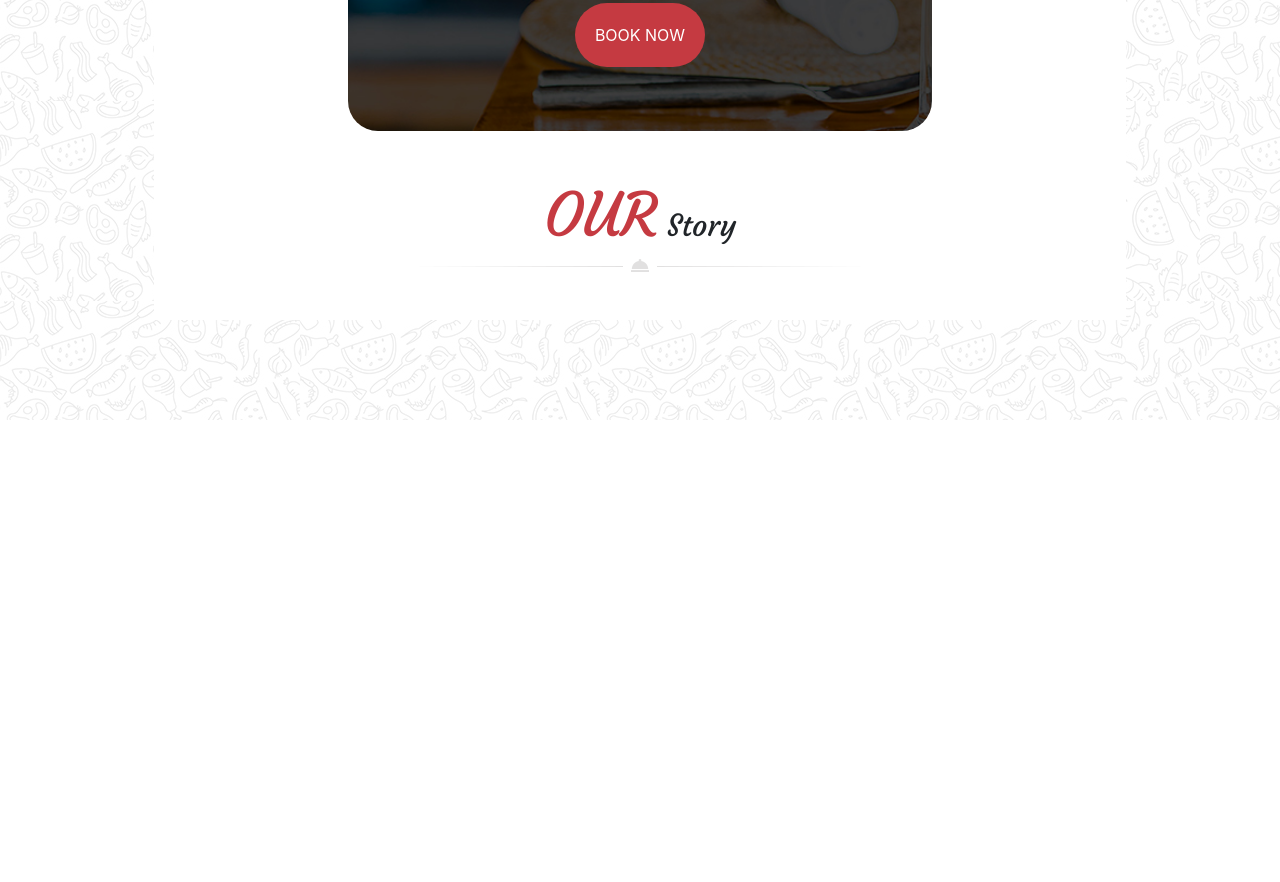
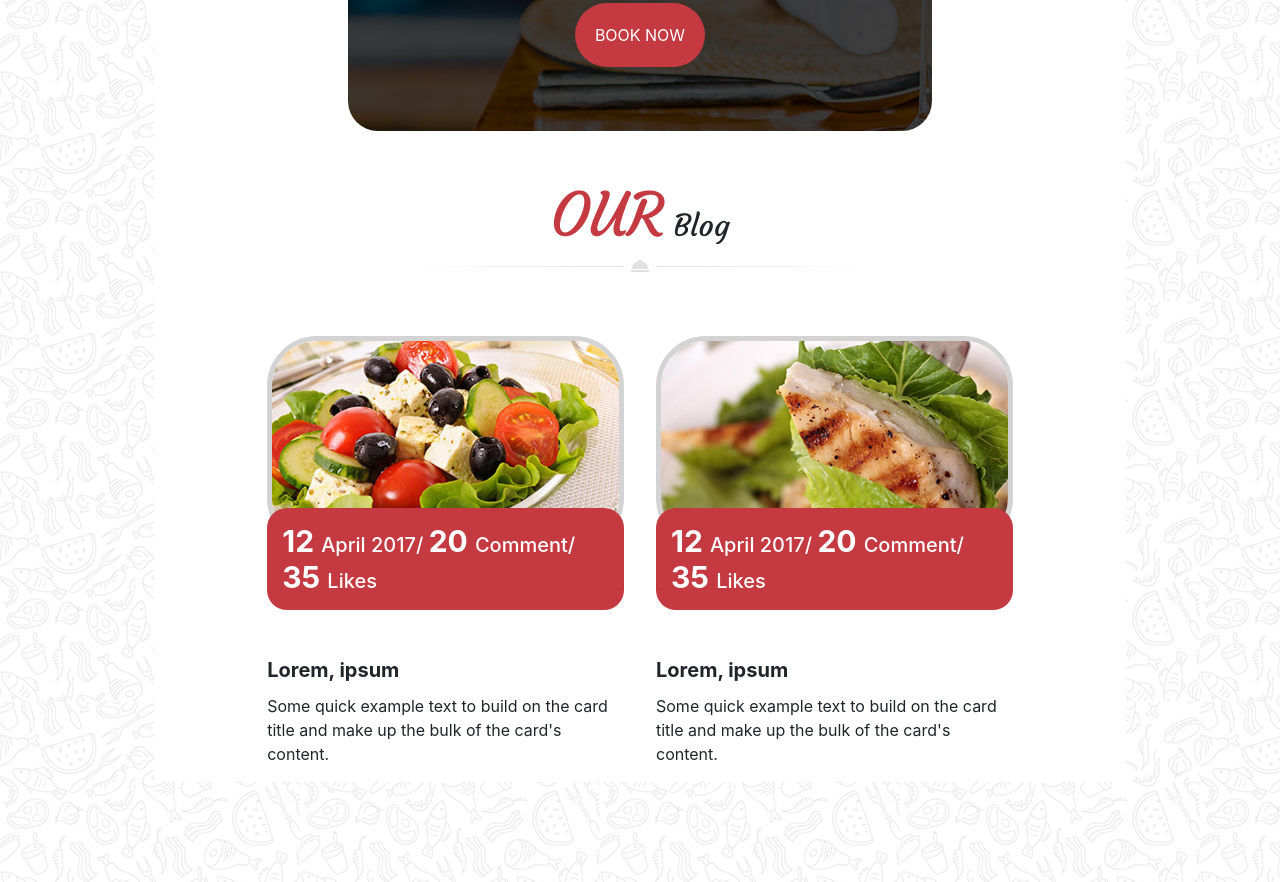
Before and after one commit to KevinTanghe/Site-du-chef, a plain HTML site: page index.html in a window 1280 px wide. Shown: the part 4898-5780 px from the top of the page. Before the commit the page ends 5318 px from the top, so only its background shows below. Drawn offline with nearby package versions, Linux system fonts and the light colour scheme; files whose address does not match are found by name.

Commit message:
Fin de la section blog

```diff
--- a/index.html
+++ b/index.html
@@ -615,7 +615,7 @@
         <div id="titreBookTable">
             <img src="./public/images/box-left-top-grey.png" alt="">
             <div>
-                <h2 class="text-center familyCourg"><span class="spanOur">OUR</span> Story</h2>
+                <h2 class="text-center familyCourg"><span class="spanOur">OUR</span> Your Table</h2>
                 <img src="./public/images/decoration_line.png" alt="">
             </div>
             <img src="./public/images/box-right-top-grey.png" alt="">
@@ -679,10 +679,28 @@
                 </form>
             </div>
             <div>
-                <h2 class="text-center familyCourg pt-5"><span class="spanOur">OUR</span> Story</h2>
+                <h2 class="text-center familyCourg pt-5"><span class="spanOur">OUR</span> Blog</h2>
             </div>
             <div class="d-flex justify-content-center pb-5">
                 <img src="./public/images/decoration_line.png" alt="">
+            </div>
+            <div id="sectionBlog">
+                <div class="p-3" style="width: 45rem;">
+                    <img src="./public/images/blog_img1.jpg" class="card-img-top imgBlog" alt="...">
+                    <div class="d-flex flex-column justify-content-center align-items-center">
+                        <h5 class="imgblogTitre"><span class="spanBlog">12 </span>April 2017/ <span class="spanBlog">20 </span>Comment/ <span class="spanBlog">35 </span>Likes</h5>
+                    </div>
+                    <h5 class="card-title"><b>Lorem, ipsum</b></h5>
+                    <p class="card-text">Some quick example text to build on the card title and make up the bulk of the card's content.</p>
+                </div>
+                <div class="p-3" style="width: 45rem;">
+                    <img src="./public/images/blog_img2.jpg" class="card-img-top imgBlog" alt="...">
+                    <div class="d-flex flex-column justify-content-center align-items-center">
+                        <h5 class="imgblogTitre"><span class="spanBlog">12 </span>April 2017/ <span class="spanBlog">20 </span>Comment/ <span class="spanBlog">35 </span>Likes</h5>
+                    </div>
+                    <h5 class="card-title"><b>Lorem, ipsum</b></h5>
+                    <p class="card-text">Some quick example text to build on the card title and make up the bulk of the card's content.</p>
+                </div>
             </div>
         </div>
     </section>
--- a/src/scss/modules/_media.scss
+++ b/src/scss/modules/_media.scss
@@ -18,6 +18,10 @@
 
     .formBook{
         width: 100%;
+    }
+
+    #sectionBlog{
+        flex-wrap: wrap;
     }
 }
 
@@ -120,4 +124,12 @@
     .d-book{
         flex-direction: column;
     }
+
+    #sectionBlog{
+        flex-wrap: wrap;
+    }
+
+    .imgblogTitre{
+        bottom: 0;
+    }
 }
--- a/src/scss/modules/_section.scss
+++ b/src/scss/modules/_section.scss
@@ -165,3 +165,35 @@
 .d-book{
 
 }
+
+#sectionBlog{
+    width: 80%;
+    margin: 0 auto;
+    display: flex;
+    justify-content: center;
+
+}
+
+.card{
+    border: none;
+}
+
+.imgBlog{
+    border-radius: 50px;
+    border: 5px solid lightgray;
+}
+
+.imgblogTitre{
+    position: relative;
+    bottom: 40px;
+    background-color: $couleur1;
+    color: white;
+    padding: 15px;
+    border-radius: 20px;
+
+}
+
+.spanBlog{
+    font-size: 30px;
+    font-weight: bold;
+}
```
Also changed, not shown: public/css/app.css.
